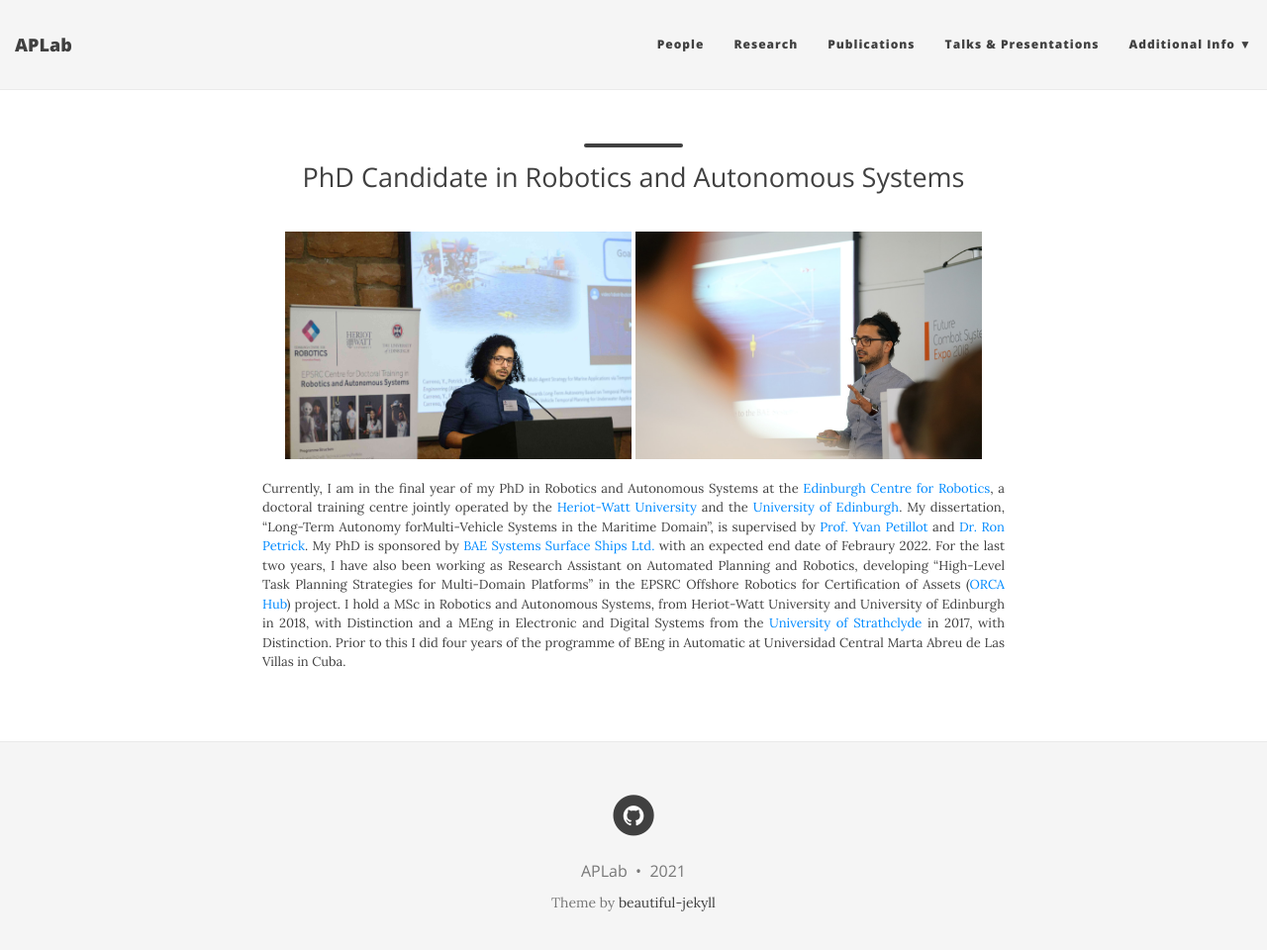
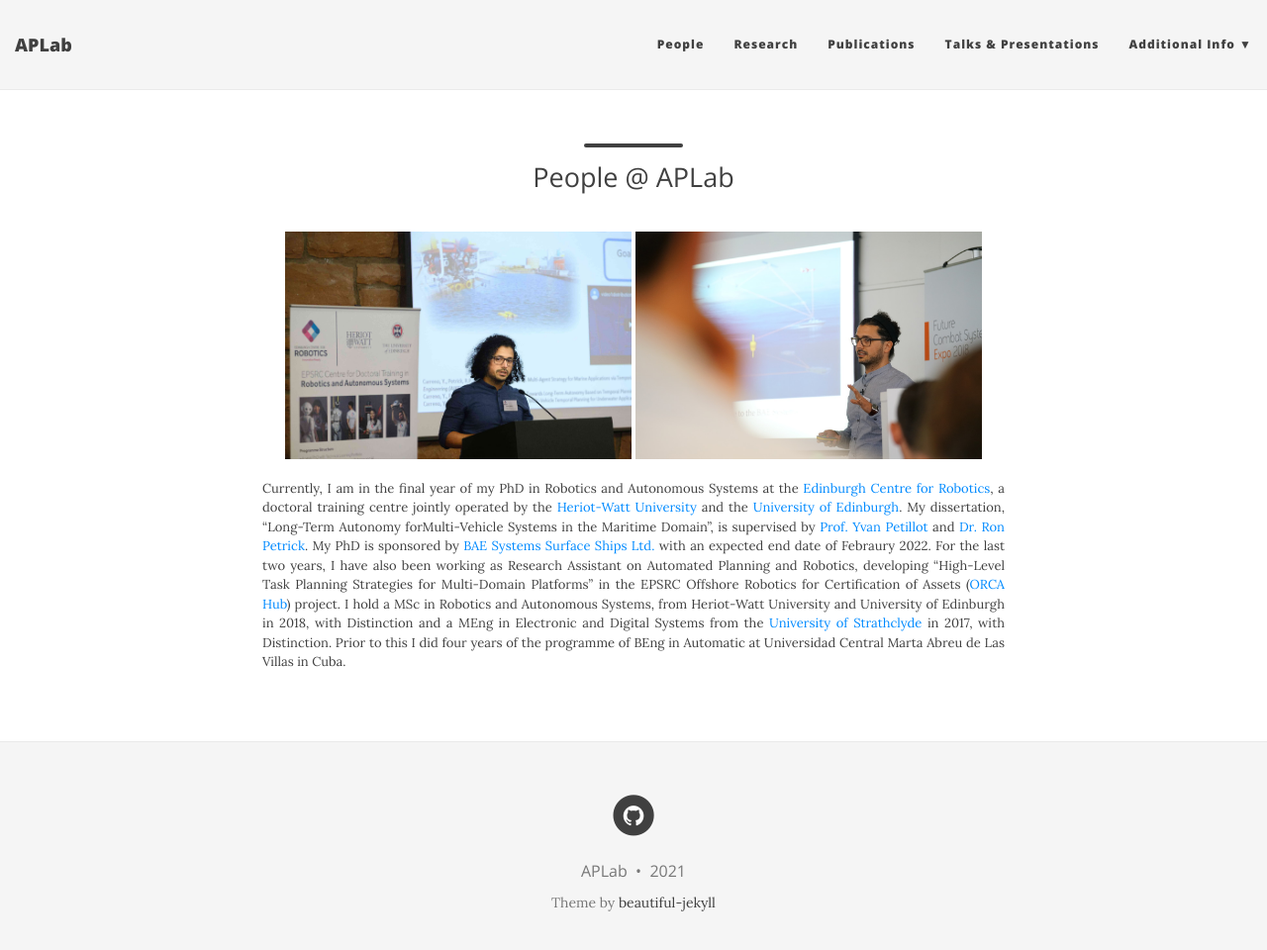
Before and after one commit to aplab2020/aplab2020.github.io, a Jekyll site: the page built from people.md, in a window 1280 px wide and 973 px high. Shown: the top 960 px of the window at 99% size. Built offline with Jekyll 4.4.1, drawn with Linux system fonts in a browser that asks for light colours; nearby versions of some CDN libraries.

Commit message:
Update people.md

```diff
--- a/people.md
+++ b/people.md
@@ -1,6 +1,6 @@
 ---
 title: ""
-subtitle: PhD Candidate in Robotics and Autonomous Systems
+subtitle: People @ APLab
 layout: page
 show-avatar: false
 ---
```
